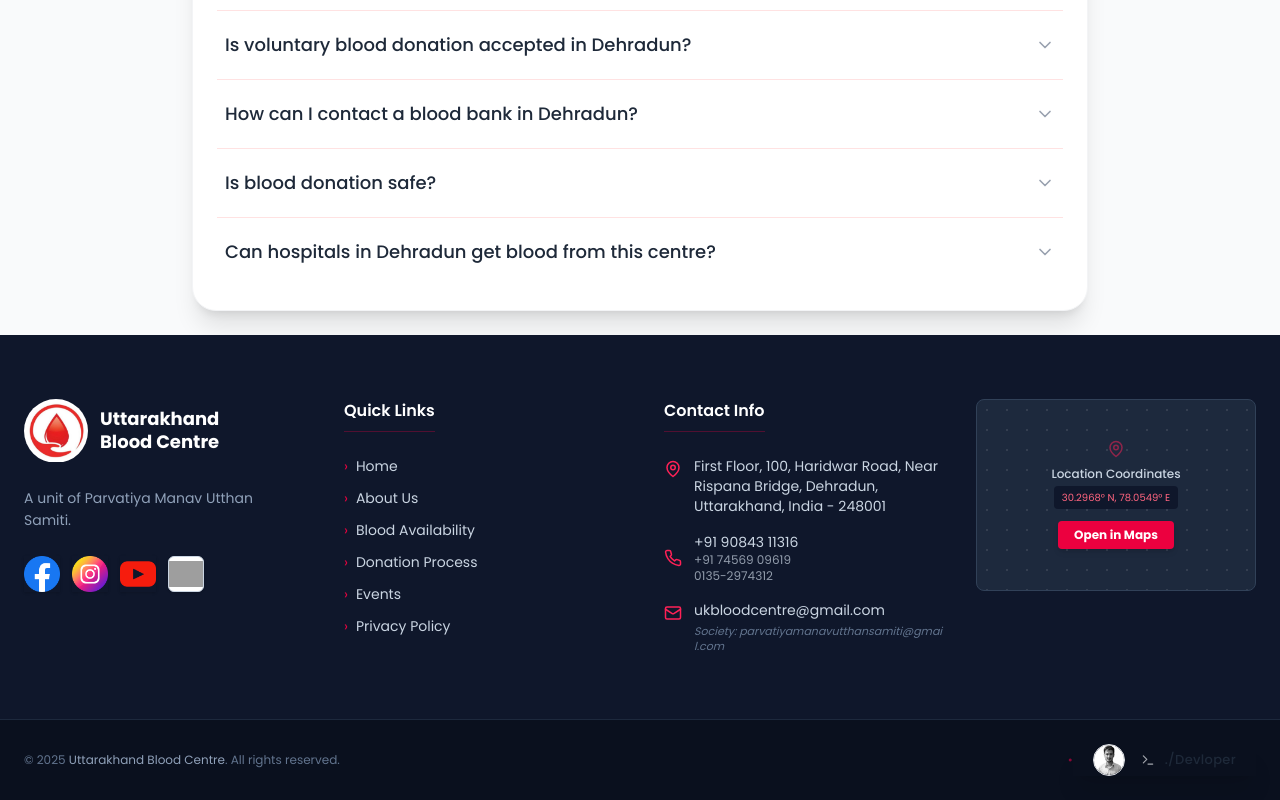
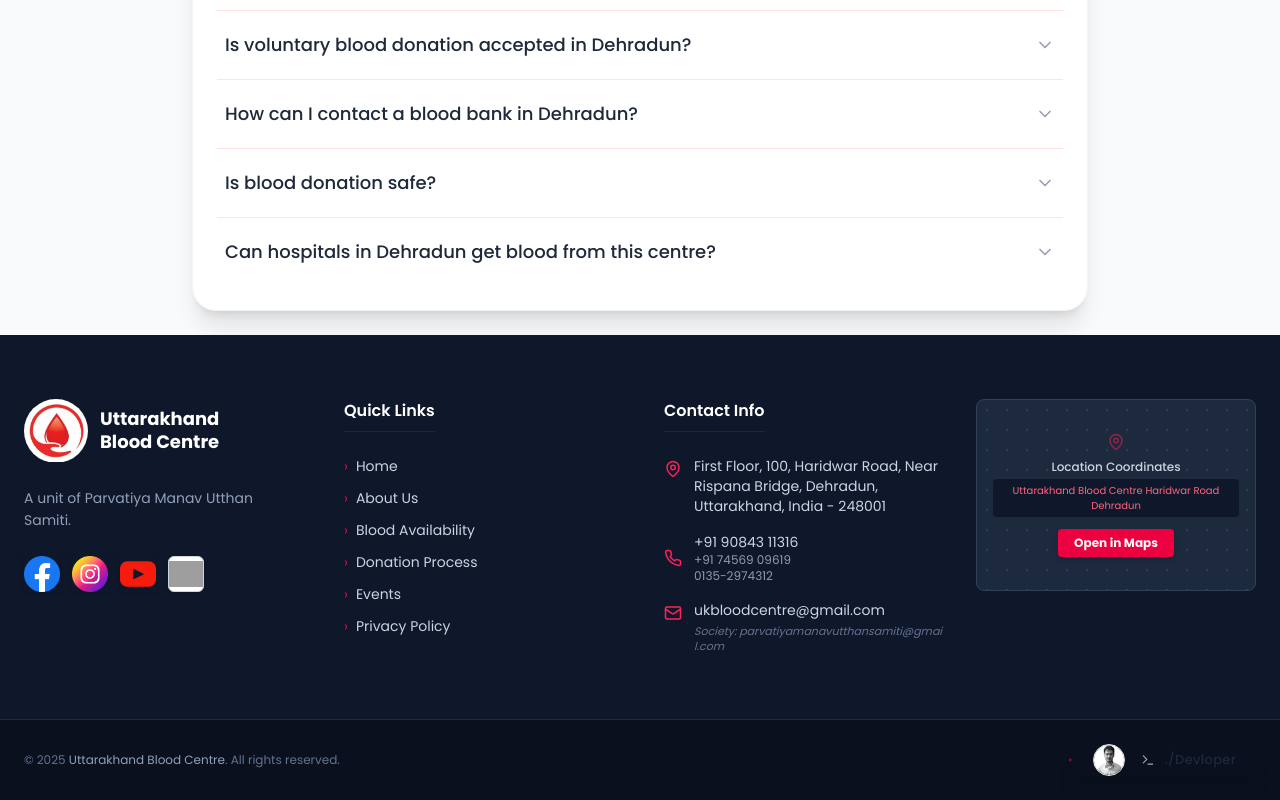
Before and after one commit to coderNegi1/Blood-bank-frontend, a Next.js app: page / in a window 1280 px wide. Shown: the part 4223-5023 px from the top of the page. Built offline with nearby package versions, Linux system fonts and the light colour scheme; grey boxes are pictures that could not be loaded.

Commit message:
location update

```diff
--- a/src/app/components/Footer.jsx
+++ b/src/app/components/Footer.jsx
@@ -162,10 +162,10 @@
               </span>
               <p className="text-xs font-medium mb-1 text-slate-300">Location Coordinates</p>
               <code className="text-[10px] bg-slate-900 px-2 py-1 rounded text-rose-400 font-mono">
-                30.2968° N, 78.0549° E
+                Uttarakhand Blood Centre Haridwar Road Dehradun
               </code>
               <a
-                href="https://www.google.com/maps/search/?api=1&query=30.2968,78.0549"
+                 href="https://maps.google.com/?cid=8458687874938647954"
                 target="_blank"
                 rel="noreferrer"
                 className="mt-3 text-xs bg-rose-600 text-white px-4 py-1.5 rounded hover:bg-rose-700 transition-all font-bold shadow-md"
```
